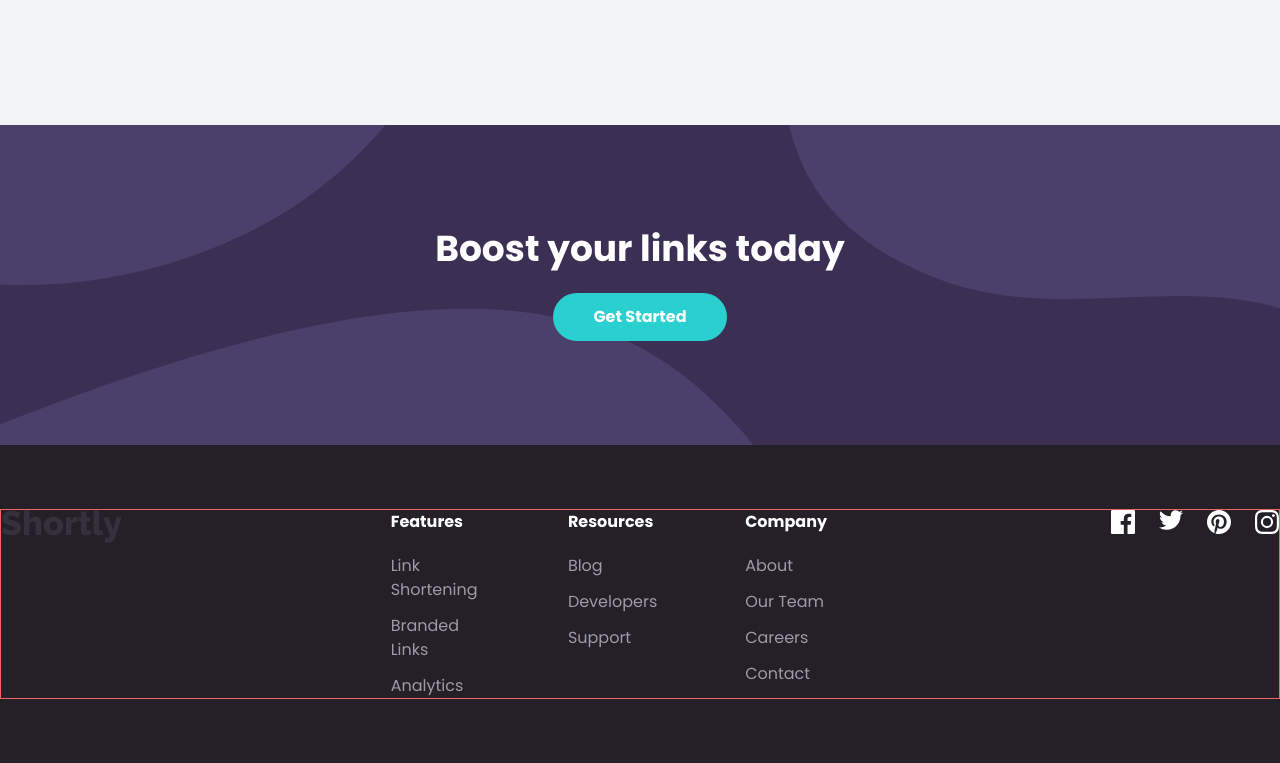
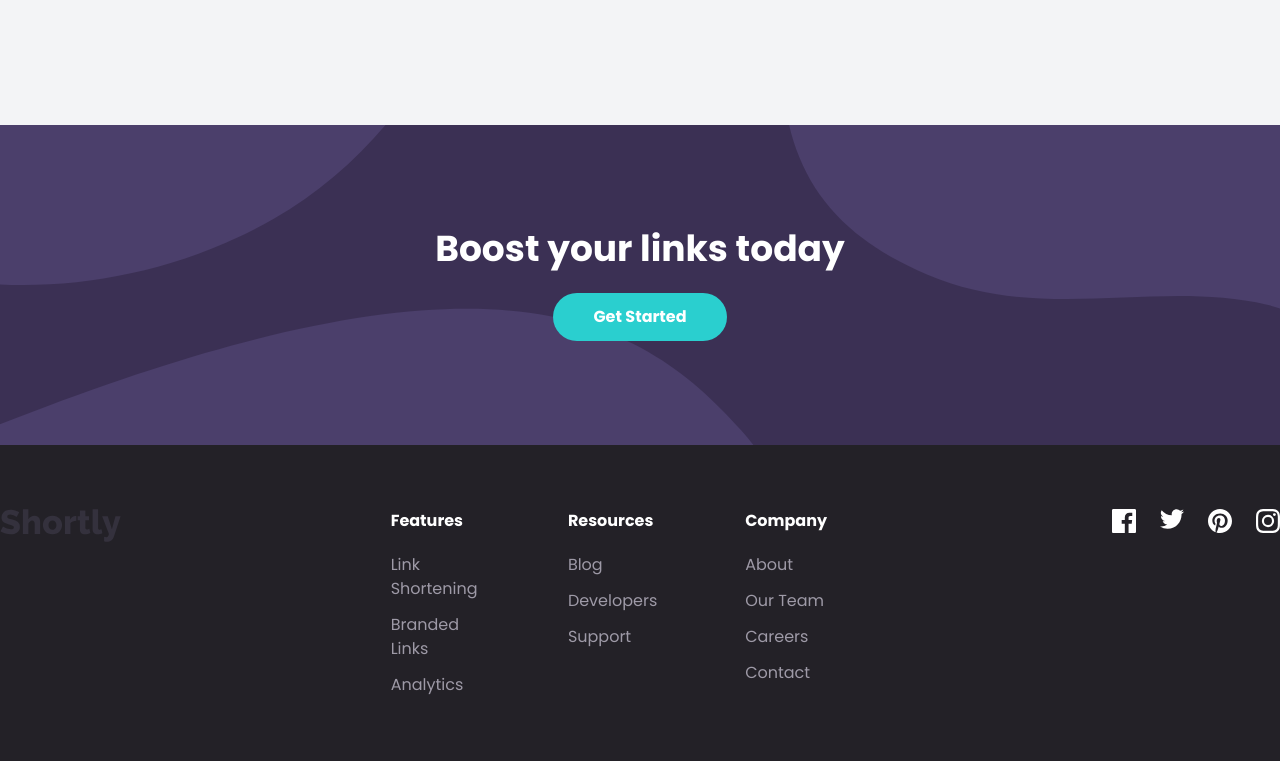
Before and after one commit to Deanogit/shortly, a website: page index.html in a window 1280 px wide. Shown: the part 1795-2558 px from the top of the page. Drawn offline with Linux system fonts and the light colour scheme.

Commit message:
second commit

```diff
--- a/index.html
+++ b/index.html
@@ -388,7 +388,7 @@
     <footer class="py-16 bg-veryDarkViolet">
       <!-- Footer Container -->
       <div
-        class="container flex flex-col items-center justify-between mx-auto space-y-16 md:flex-row md:space-y-0 md:items-start border border-red"
+        class="container flex flex-col items-center justify-between mx-auto space-y-16 md:flex-row md:space-y-0 md:items-start"
       >
         <!-- Logo Image -->
         <img src="images/logo.svg" alt="" />
```
